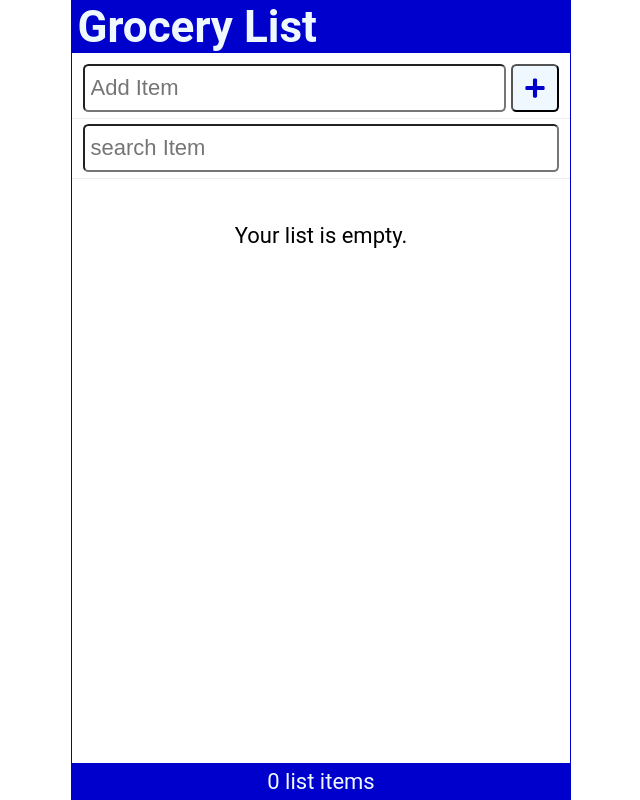
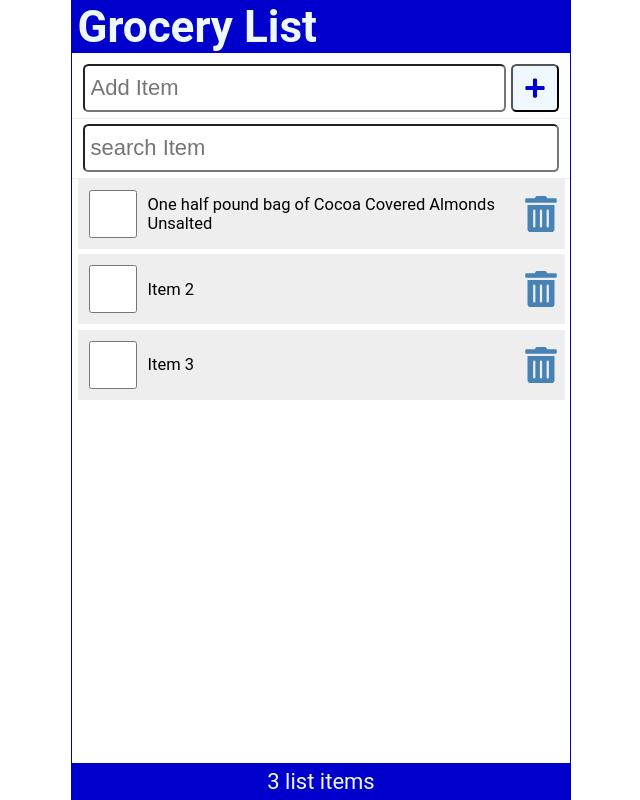
Before and after one commit to divi1501/Grocery-List-App, a React (Create React App) app: page / in a window 1280 px wide. Shown: the whole page, without its empty margins (319-959 px from the left). Built offline with nearby package versions, Linux system fonts and the light colour scheme; data requests are answered from the project's data file.

Commit message:
json serve simulated

```diff
--- /dev/null
+++ b/data/db.json
@@ -0,0 +1,19 @@
+{
+    "items" : [
+        {
+            "id": 1,
+            "checked": false,
+            "item": "One half pound bag of Cocoa Covered Almonds Unsalted"
+        },
+        {
+            "id": 2,
+            "checked": false,
+            "item": "Item 2"
+        },
+        {
+            "id": 3,
+            "checked": false,
+            "item": "Item 3"
+        }
+    ]
+}
--- a/src/App.js
+++ b/src/App.js
@@ -6,12 +6,29 @@
 import { useState,useEffect } from 'react';
 import { useRef } from 'react';
 function App() {
+  const API_URL = 'http://localhost:3500/items';
   const inputRef = useRef();
-  const [items, setItems] = useState(JSON.parse(localStorage.getItem('shoppingList')) || []);
-
+  const [items, setItems] = useState([]);
+  const [fetchError, setFetchError] = useState(null);
+  const [isLoading, setIsLoading] =useState(true);
   useEffect(()=>{
-    localStorage.setItem('shoppingList', JSON.stringify(items));
-  },[items]);
+    const fetchItems = async () => {
+      try {
+        const response = await fetch(API_URL);
+        if(!response.ok) throw Error('Did not receive expected data');
+        const itemsList = await response.json();
+        setItems(itemsList);
+        setFetchError(null);
+      } catch (error) {
+        setFetchError(error.message);
+      }finally{
+        setIsLoading(false);
+      }
+    }
+    setTimeout(()=>{
+      fetchItems();
+    }, 2000);
+  },[]);
 
 const [search, setSearch] = useState('')
 const [newItem, setNewItem] = useState('');
@@ -47,10 +64,18 @@
       <Header title="Grocery List" />
       <AddItem newItem={newItem} setNewItem={setNewItem} handleSubmit={handleSubmit} inputRef={inputRef} />
       <SearchItem search={search} setSearch={setSearch} />
-      <Content items={items.filter( (item) => (item.item).toLowerCase().includes(search.toLowerCase())  )} handleClick={handleClick} handleDelete={handleDelete} />
+      <main>
+        {isLoading && <p>Loading Items...</p>}
+        {fetchError && <p style={{color: "red"}}>{`Error : ${fetchError}`}</p>}
+        {!fetchError && !isLoading && <Content items={items.filter( (item) => (item.item).toLowerCase().includes(search.toLowerCase())  )} handleClick={handleClick} handleDelete={handleDelete} />}
+
+      </main>
       <Footer length={items.length} />
     </div>
   );
 }
 
 export default App;
+
+
+//npx json-server -p 3500 -w data/db.json
--- a/src/Content.js
+++ b/src/Content.js
@@ -2,14 +2,14 @@
 const Content = ({items, handleClick, handleDelete}) => {
 
     return (
-        <main>
+        <>
             {items.length ? (
                 <ItemList items={items} handleClick={handleClick} handleDelete={handleDelete} />
             ) : (
                 <p style={{marginTop:'2rem'}}>Your list is empty.</p>
             )
         }
-        </main>
+        </>
     )
 }
 
```
